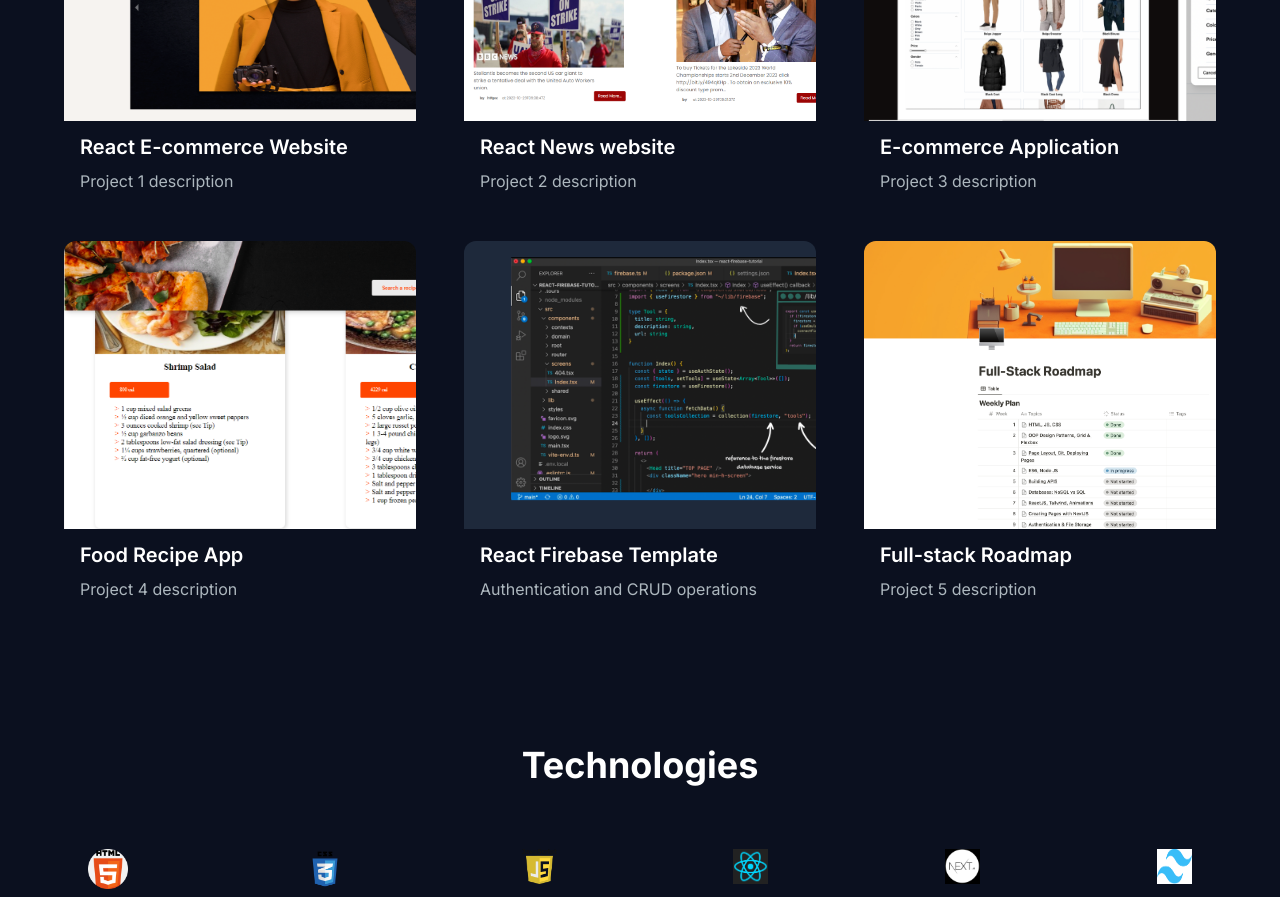
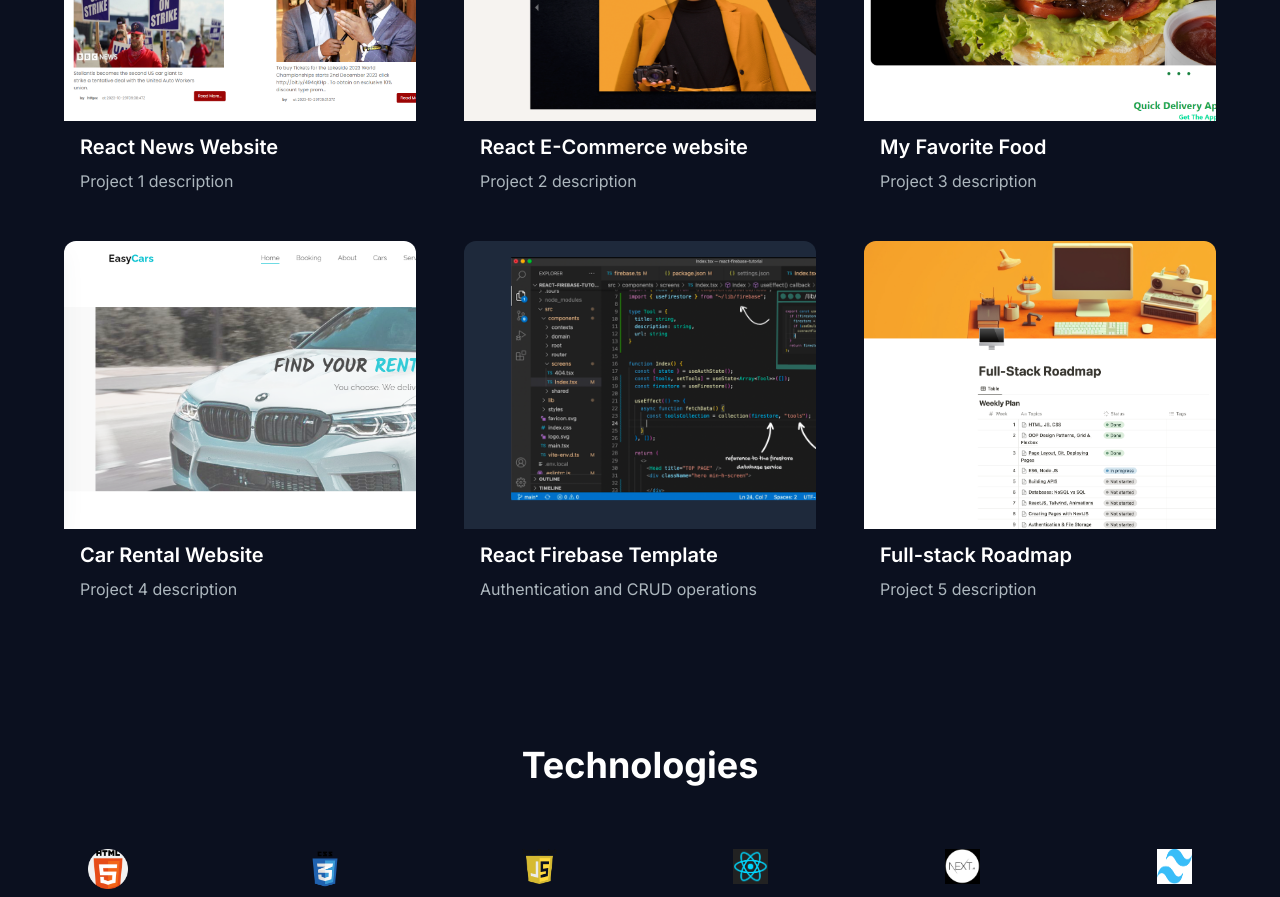
Before and after one commit to Ndukwechima/Chima-Aruby-dev-portfolio, a Next.js app: page / in a window 1280 px wide. Shown: the part 1900-2797 px from the top of the page. Built offline with nearby package versions, Linux system fonts and the light colour scheme.

Commit message:
change logo name

```diff
--- a/app/components/Navbar.jsx
+++ b/app/components/Navbar.jsx
@@ -36,7 +36,7 @@ const Navbar = () => {
         >
           <Image
             className=" mt-8 ml-7 transform scale-100 hover:scale-110 transition-transform"
-            src="/images/logo.png"
+            src="/images/Logo.png"
             width={100}
             height={100}
             alt="img"
--- a/app/components/ProjectsSection.jsx
+++ b/app/components/ProjectsSection.jsx
@@ -7,38 +7,38 @@ import { motion, useInView } from "framer-motion";
 const projectsData = [
   {
     id: 1,
-    title: "React E-commerce Website",
+    title: "React News Website",
     description: "Project 1 description",
+    image: "/images/projects/p2.png",
+    tag: ["All", "Web"],
+    gitUrl: "https://github.com/Ndukwechima/News-Blog-Website-React.js",
+    previewUrl: "/",
+  },
+  {
+    id: 2,
+    title: " React E-Commerce website",
+    description: "Project 2 description",
     image: "/images/projects/p1.png",
     tag: ["All", "Web"],
     gitUrl: "https://github.com/Ndukwechima/E-commerce-website",
     previewUrl: "/",
   },
   {
-    id: 2,
-    title: " React News website",
-    description: "Project 2 description",
-    image: "/images/projects/p2.png",
-    tag: ["All", "Web"],
-    gitUrl: "https://github.com/Ndukwechima/News-API-Website-React.js",
-    previewUrl: "/",
-  },
-  {
     id: 3,
-    title: "E-commerce Application",
+    title: "My Favorite Food",
     description: "Project 3 description",
     image: "/images/projects/p3.png",
     tag: ["All", "Web"],
-    gitUrl: "/",
+    gitUrl: "https://github.com/Ndukwechima/My-Favorite-Food-Website",
     previewUrl: "/",
   },
   {
     id: 4,
-    title: "Food Recipe App",
+    title: "Car Rental Website",
     description: "Project 4 description",
     image: "/images/projects/p4.png",
     tag: ["All", "design"],
-    gitUrl: "/",
+    gitUrl: "https://github.com/Ndukwechima/Car-Rental-Website-React.js",
     previewUrl: "/",
   },
   {
```
Also changed, not shown: public/images/projects/p3.png, public/images/projects/p4.png.
